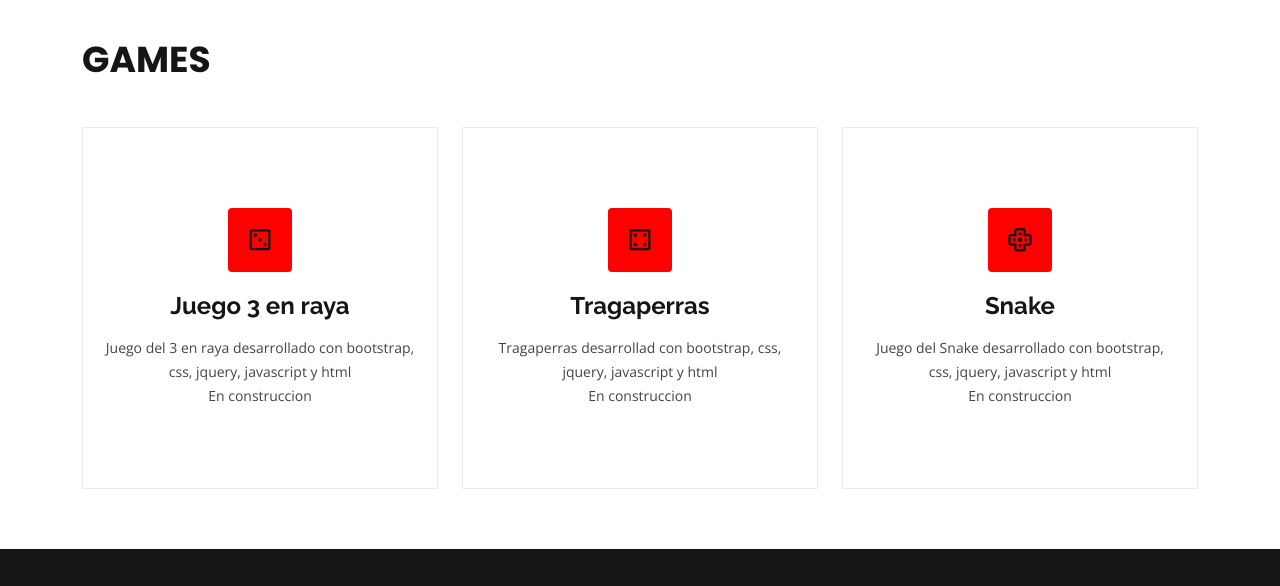
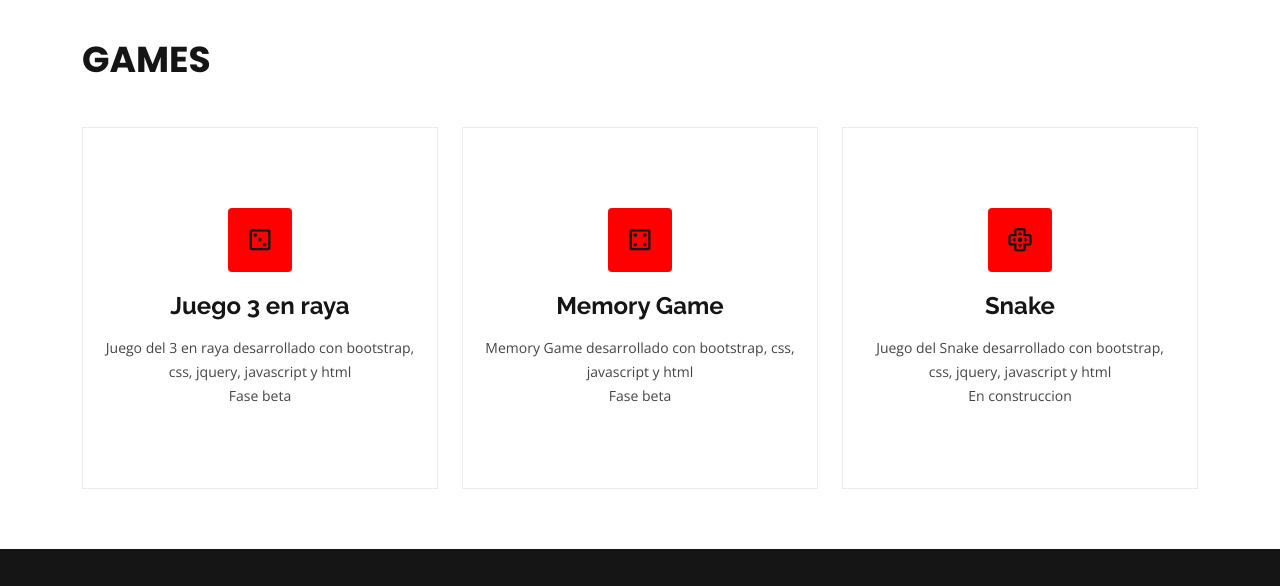
Before and after one commit to josemalaca07/Web-Multi-MiniGames, a plain HTML site: page index.html in a window 1280 px wide. Shown: the part 827-1413 px from the top of the page. Drawn offline with nearby package versions, Linux system fonts and the light colour scheme.

Commit message:
v.1.0.3
ACTUALIZACION:
-Se añada el minijuego de memory game

```diff
--- a/index.html
+++ b/index.html
@@ -71,15 +71,15 @@
             <div class="icon-box">
               <div class="icon"><i class="bx bx-dice-3"></i></div>
               <h4><a href="https://multi-minigames-3-en-raya.netlify.app/index.html">Juego 3 en raya</a></h4>
-              <p>Juego del 3 en raya desarrollado con bootstrap, css, jquery, javascript y html<br>En construccion</p>
+              <p>Juego del 3 en raya desarrollado con bootstrap, css, jquery, javascript y html<br>Fase beta</p>
             </div>
           </div>
 
           <div class="col-lg-4 col-md-6 d-flex align-items-stretch mt-4 mt-md-0" data-aos="zoom-in" data-aos-delay="200">
             <div class="icon-box">
               <div class="icon"><i class="bx bx-dice-4"></i></div>
-              <h4><a href="#">Tragaperras</a></h4>
-              <p>Tragaperras desarrollad con bootstrap, css, jquery, javascript y html<br>En construccion</p>
+              <h4><a href="https://multi-minigames-memory-game.netlify.app/">Memory Game</a></h4>
+              <p>Memory Game desarrollado con bootstrap, css, javascript y html<br>Fase beta</p>
             </div>
           </div>
 
```
